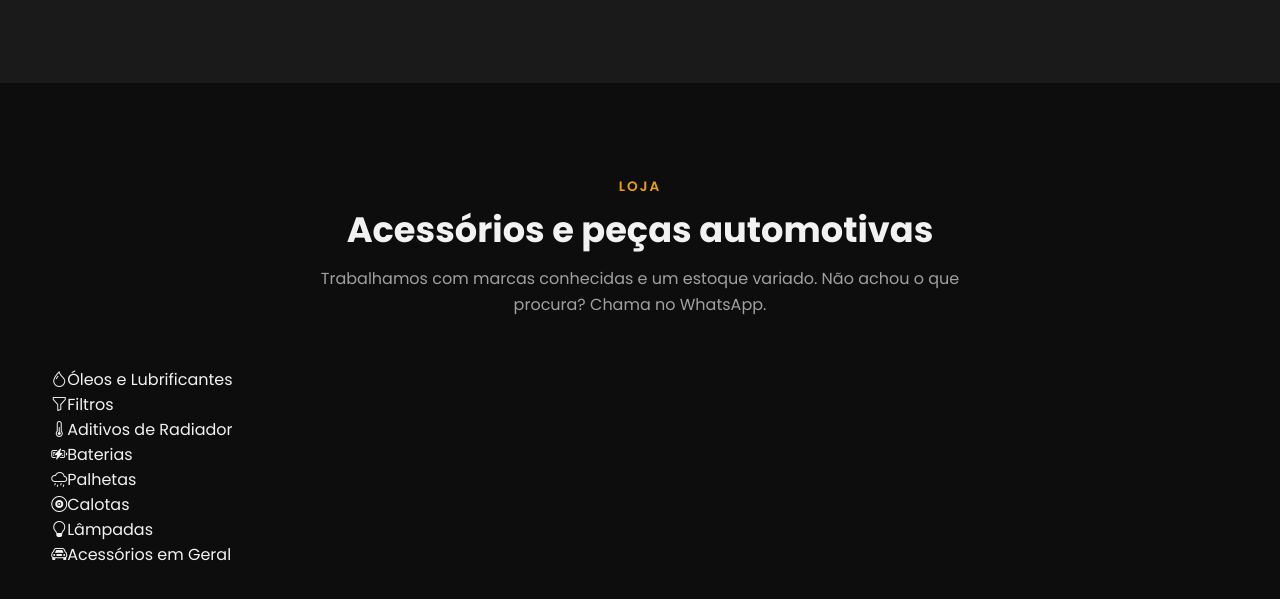
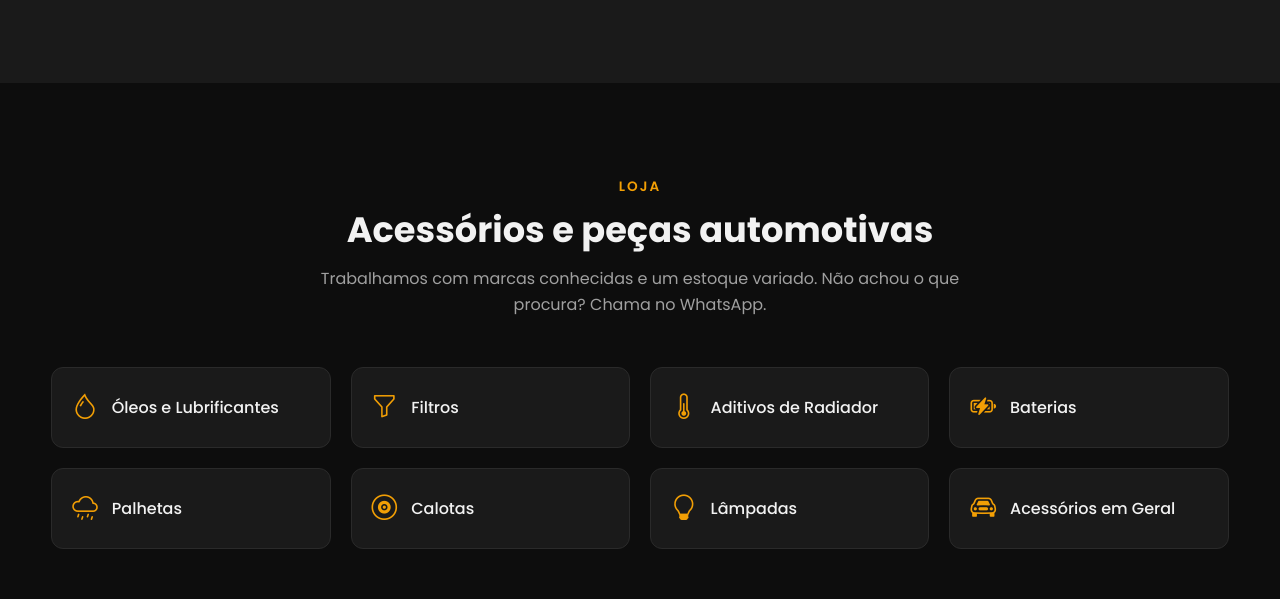
Before and after one commit to AndersonLuiz139/Lava-Jato-OTrocao, a plain HTML site: page index.html in a window 1280 px wide. Shown: the part 1527-2126 px from the top of the page. Drawn offline with nearby package versions, Linux system fonts and the light colour scheme.

Commit message:
💄 feat: Estilização da grade de produtos

```diff
--- a/assets/css/style.css
+++ b/assets/css/style.css
@@ -343,3 +343,31 @@ section:nth-of-type(even) {
   color: var(--text-secondary);
   line-height: 1.6;
 }
+
+/* Acessórios */
+.grid-produtos {
+  display: grid;
+  grid-template-columns: repeat(4, 1fr);
+  gap: 20px;
+}
+
+.produto {
+  display: flex;
+  align-items: center;
+  gap: 14px;
+  background-color: var(--bg-card);
+  border: 1px solid var(--border-color);
+  border-radius: 12px;
+  padding: 20px;
+  font-weight: 500;
+  transition: border-color 0.3s ease;
+}
+
+.produto:hover {
+  border-color: var(--primary-color);
+}
+
+.produto i {
+  font-size: 1.6rem;
+  color: var(--primary-color);
+}
```
